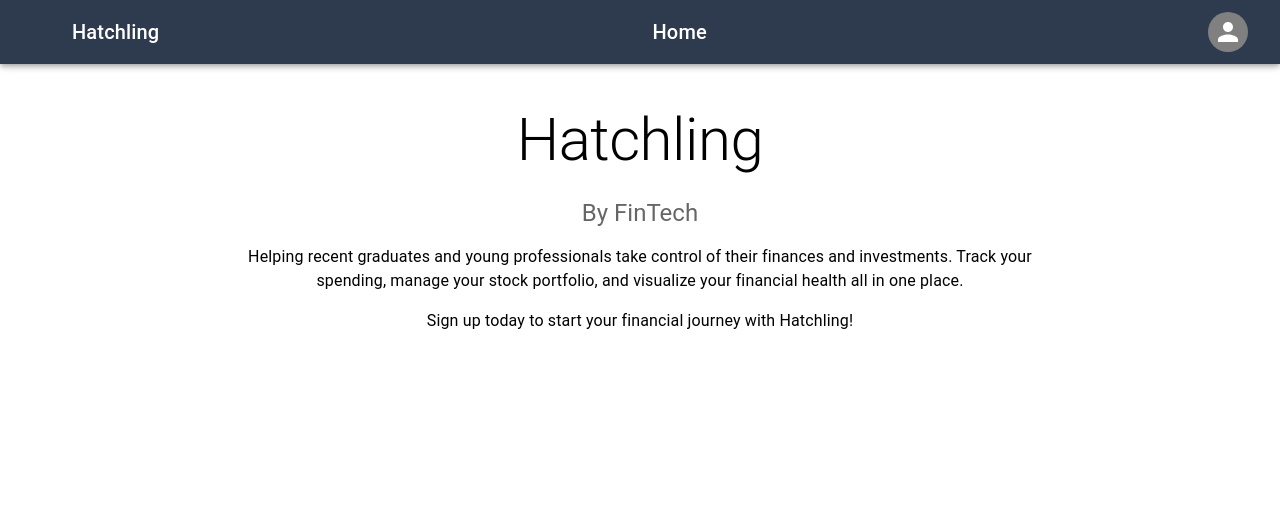
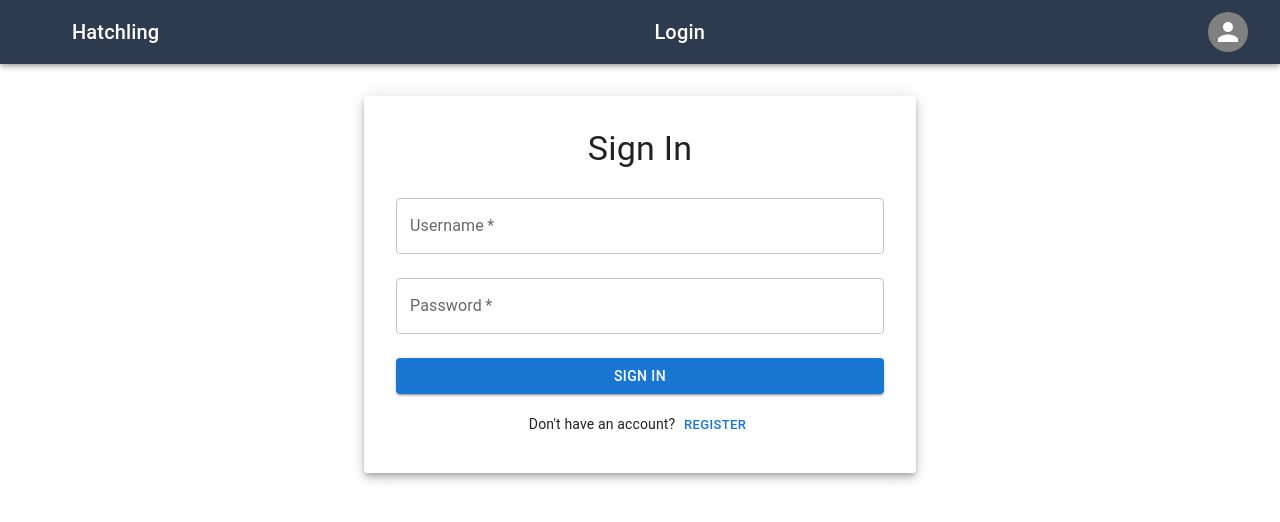
Before and after one commit to AustinWindley/StackWyrmsHackathon, a React (Create React App) app: page /Hackathon/login in a window 1280 px wide. Before the commit this address led to /. Shown: the top 522 px of the page. Built offline with nearby package versions, Linux system fonts and the light colour scheme; no server answers; some icons are missing.

Commit message:
extend uri's for silk hosting

```diff
--- a/src/App.tsx
+++ b/src/App.tsx
@@ -9,14 +9,14 @@ export default function App() {
   return (
     <BrowserRouter>
       <Routes>
-        <Route path="/" element={<Home />} />
-        <Route path="/stocks" element={<Stocks />} />
-        <Route path="/graphs" element={<Graphs />} />
-        <Route path="/login" element={<Login />} />
-        <Route path="/register" element={<Register />} />
-        <Route path="/profile" element={<Profile />} />
-        <Route path="/logout" element={<Navigate to="/login" replace />} />
-        <Route path="*" element={<Navigate to="/" replace />} />
+        <Route path="/Hackathon/" element={<Home />} />
+        <Route path="/Hackathon/stocks" element={<Stocks />} />
+        <Route path="/Hackathon/graphs" element={<Graphs />} />
+        <Route path="/Hackathon/login" element={<Login />} />
+        <Route path="/Hackathon/register" element={<Register />} />
+        <Route path="/Hackathon/profile" element={<Profile />} />
+        <Route path="/Hackathon/logout" element={<Navigate to="/login" replace />} />
+        {/* <Route path="*" element={<Navigate to="/" replace />} /> */}
       </Routes>
     </BrowserRouter>
   )
--- a/src/account/Login.tsx
+++ b/src/account/Login.tsx
@@ -12,13 +12,13 @@ export default function Login() {
         setError(null)
         const formData = new FormData(event.currentTarget)
         try {
-            const res = await fetch("/api/login", {
+            const res = await fetch("/Hackathon/api/login", {
                 method: "POST",
                 body: formData,
             })
             const data = await res.json()
             if (res.ok) {
-                nav("/profile")
+                nav("/Hackathon/profile")
             } else {
                 setError(data.error || "Login failed.")
             }
@@ -59,7 +59,7 @@ export default function Login() {
                     </Box>
                     <Typography variant="body2" align="center" sx={{ mt: 2 }}>
                         Don't have an account?{" "}
-                        <Button size="small" onClick={() => nav("/register")}>Register</Button>
+                        <Button size="small" onClick={() => nav("/Hackathon/register")}>Register</Button>
                     </Typography>
                 </Paper>
             </Container>
--- a/src/account/Profile.tsx
+++ b/src/account/Profile.tsx
@@ -72,11 +72,11 @@ export default function Profile() {
     // grabs everything from the backend — transactions, stocks, finances, the works
     const fetchDashboard = () => {
         setLoading(true)
-        fetch("/api/dashboard")
+        fetch("/Hackathon/api/dashboard")
             .then(res => {
                 // not logged in? bounce to login
                 if (res.status === 401) {
-                    nav("/login")
+                    nav("/Hackathon/login")
                     return null
                 }
                 return res.json()
@@ -118,7 +118,7 @@ export default function Profile() {
         formData.append("transaction_name", txName.trim())
         formData.append("amount", txAmount.trim())
         try {
-            const res = await fetch("/api/add_transaction", { method: "POST", body: formData })
+            const res = await fetch("/Hackathon/api/add_transaction", { method: "POST", body: formData })
             const result = await res.json()
             if (res.ok) {
                 setSuccess(result.message)
@@ -140,7 +140,7 @@ export default function Profile() {
         const formData = new FormData()
         formData.append("transaction_id", String(transactionId))
         try {
-            const res = await fetch("/api/delete_transaction", { method: "POST", body: formData })
+            const res = await fetch("/Hackathon/api/delete_transaction", { method: "POST", body: formData })
             const result = await res.json()
             if (res.ok) {
                 setSuccess(result.message)
@@ -163,7 +163,7 @@ export default function Profile() {
             formData.append(key, String(value))
         }
         try {
-            const res = await fetch("/api/update_finances", { method: "POST", body: formData })
+            const res = await fetch("/Hackathon/api/update_finances", { method: "POST", body: formData })
             const result = await res.json()
             if (res.ok) {
                 setSuccess(result.message)
--- a/src/account/Register.tsx
+++ b/src/account/Register.tsx
@@ -12,13 +12,13 @@ export default function Register() {
         setError(null)
         const formData = new FormData(event.currentTarget)
         try {
-            const res = await fetch("/api/register", {
+            const res = await fetch("/Hackathon/api/register", {
                 method: "POST",
                 body: formData,
             })
             const data = await res.json()
             if (res.ok) {
-                nav("/login")
+                nav("/Hackathon/login")
             } else {
                 setError(data.error || "Registration failed.")
             }
@@ -68,7 +68,7 @@ export default function Register() {
                     </Box>
                     <Typography variant="body2" align="center" sx={{ mt: 2 }}>
                         Already have an account?{" "}
-                        <Button size="small" onClick={() => nav("/login")}>Sign In</Button>
+                        <Button size="small" onClick={() => nav("/Hackathon/login")}>Sign In</Button>
                     </Typography>
                 </Paper>
             </Container>
--- a/src/statics/Header.tsx
+++ b/src/statics/Header.tsx
@@ -16,7 +16,7 @@ export default function Header({ pageName = "Hatchling" }: HeaderProps) {
     const nav = useNavigate()
 
     useEffect(() => {
-        fetch("/api/dashboard")
+        fetch("/Hackathon/api/dashboard")
             .then(res => {
                 setIsLoggedIn(res.ok)
             })
@@ -61,7 +61,7 @@ export default function Header({ pageName = "Hatchling" }: HeaderProps) {
                     <Typography
                         variant="h6"
                         sx={{ ml: 1, cursor: "pointer" }}
-                        onClick={() => nav("/")}
+                        onClick={() => nav("/Hackathon/")}
                     >
                         Hatchling
                     </Typography>
@@ -81,10 +81,10 @@ export default function Header({ pageName = "Hatchling" }: HeaderProps) {
             <Paper elevation={5}>
                 <Box bgcolor="#f5f5f5" sx={{ zIndex: 1500, ml: -1 }} position="fixed" width="100vw" mt={7.2}>
                     <Tabs>
-                        <Tab label="Home" onClick={() => { setNavShown(false); nav("/") }} />
-                        <Tab label="Stocks" onClick={() => { setNavShown(false); nav("/stocks") }} />
-                        <Tab label="Graphs" onClick={() => { setNavShown(false); nav("/graphs") }} />
-                        {isLoggedIn && <Tab label="Profile" onClick={() => { setNavShown(false); nav("/profile") }} />}
+                        <Tab label="Home" onClick={() => { setNavShown(false); nav("/Hackathon/") }} />
+                        <Tab label="Stocks" onClick={() => { setNavShown(false); nav("/Hackathon/stocks") }} />
+                        <Tab label="Graphs" onClick={() => { setNavShown(false); nav("/Hackathon/graphs") }} />
+                        {isLoggedIn && <Tab label="Profile" onClick={() => { setNavShown(false); nav("/Hackathon/profile") }} />}
                     </Tabs>
                 </Box>
             </Paper>
@@ -96,9 +96,9 @@ export default function Header({ pageName = "Hatchling" }: HeaderProps) {
             <Paper elevation={5}>
                 <Box bgcolor="#f5f5f5" sx={{ zIndex: 1500, ml: -1, pl: 1 }} position="fixed" width="100vw" mt={7.2}>
                     <Tabs>
-                        {!isLoggedIn && <Tab label="Login" onClick={() => { setProfileShown(false); nav("/login") }} />}
-                        {!isLoggedIn && <Tab label="Register" onClick={() => { setProfileShown(false); nav("/register") }} />}
-                        {isLoggedIn && <Tab label="Profile" onClick={() => { setProfileShown(false); nav("/profile") }} />}
+                        {!isLoggedIn && <Tab label="Login" onClick={() => { setProfileShown(false); nav("/Hackathon/login") }} />}
+                        {!isLoggedIn && <Tab label="Register" onClick={() => { setProfileShown(false); nav("/Hackathon/register") }} />}
+                        {isLoggedIn && <Tab label="Profile" onClick={() => { setProfileShown(false); nav("/Hackathon/profile") }} />}
                         {isLoggedIn && <Tab label="Logout" onClick={() => { setProfileShown(false); handleLogout() }} />}
                     </Tabs>
                 </Box>
```
Also changed, not shown: 1 other file (tests, documents, lock files or other folders).
